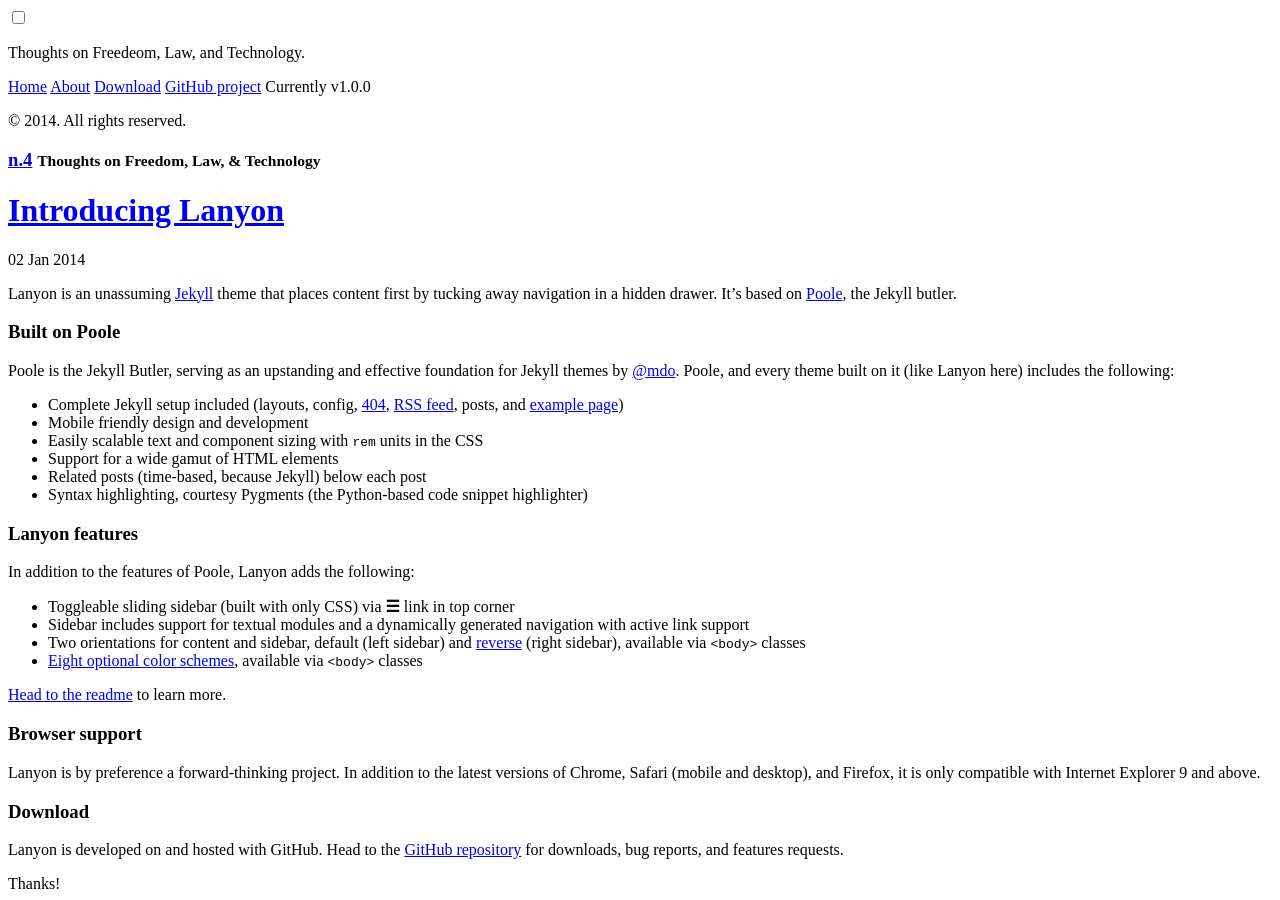
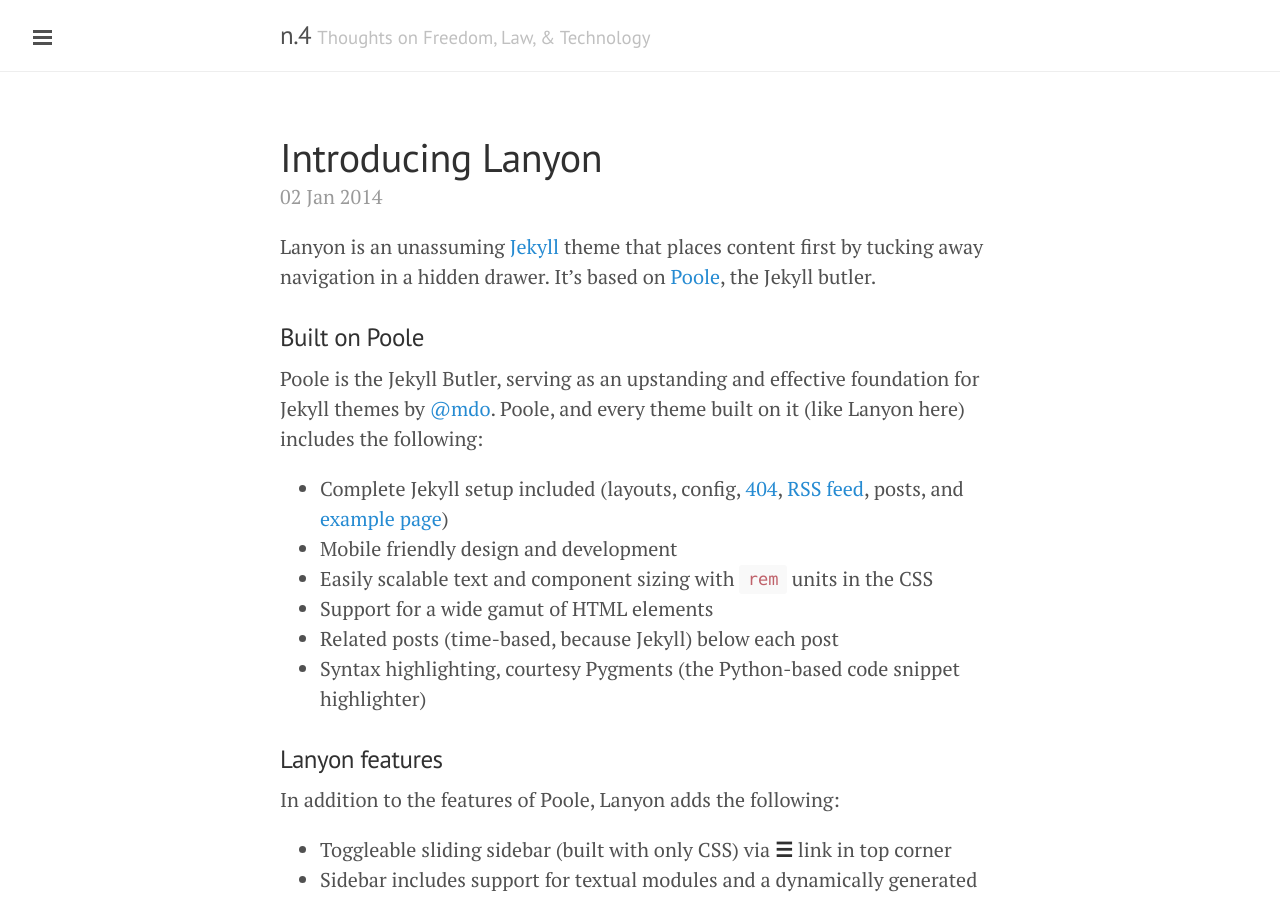
Before and after one commit to kjinho/note4, a Jekyll site: the page built from index.html, in a window 1280 px wide and 900 px high. Built offline with Jekyll 4.4.1, drawn with Linux system fonts in a browser that asks for light colours; Markdown is read by kramdown in place of the engine named in the settings; the list of posts is cut into pages by our own code; part of the change alters nothing that is shown.

```diff
--- a/_config.yml
+++ b/_config.yml
@@ -10,7 +10,7 @@ title:            n.4
 tagline:          'Thoughts on Freedom, Law, & Technology'
 description:      'Thoughts on Freedeom, Law, and Technology.'
 url:              http://kjinho.github.io/note4
-baseurl:          'note4/'
+baseurl:          '/'
 paginate:         5
 
 author:
```
